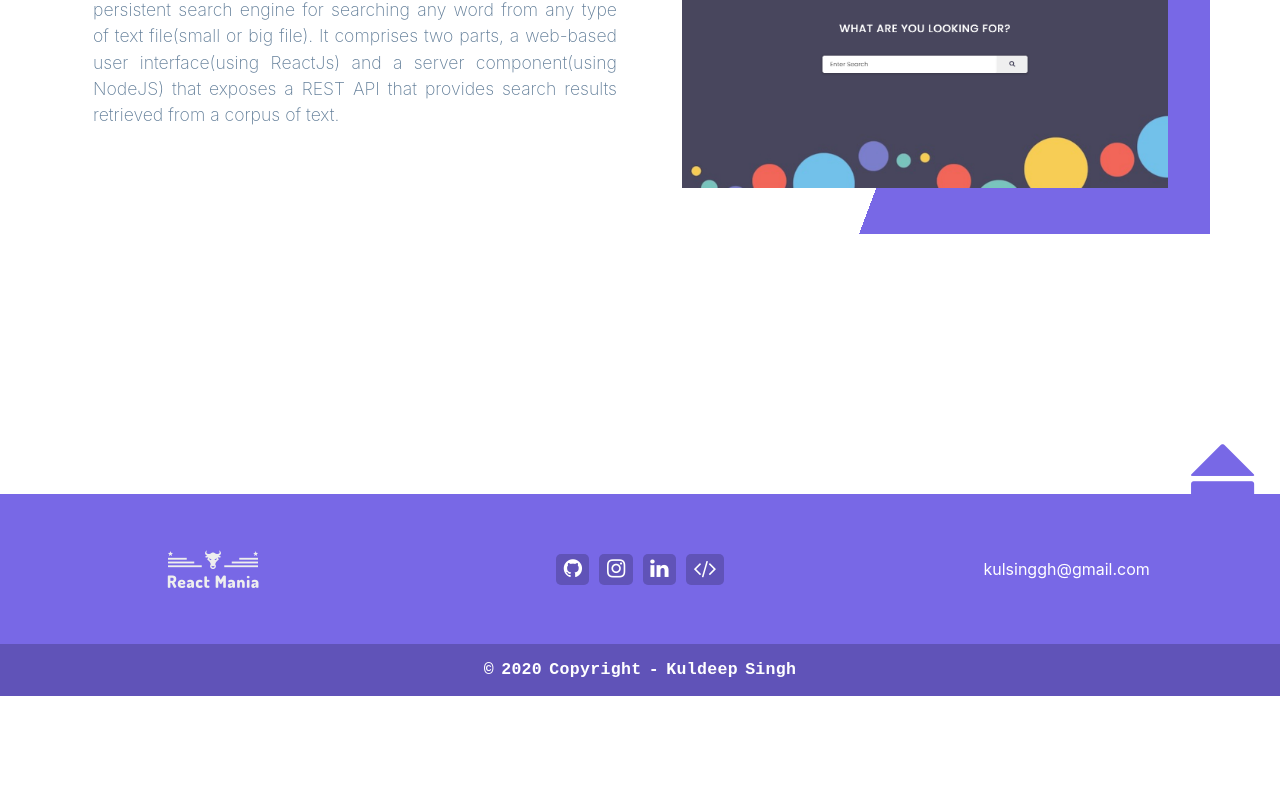
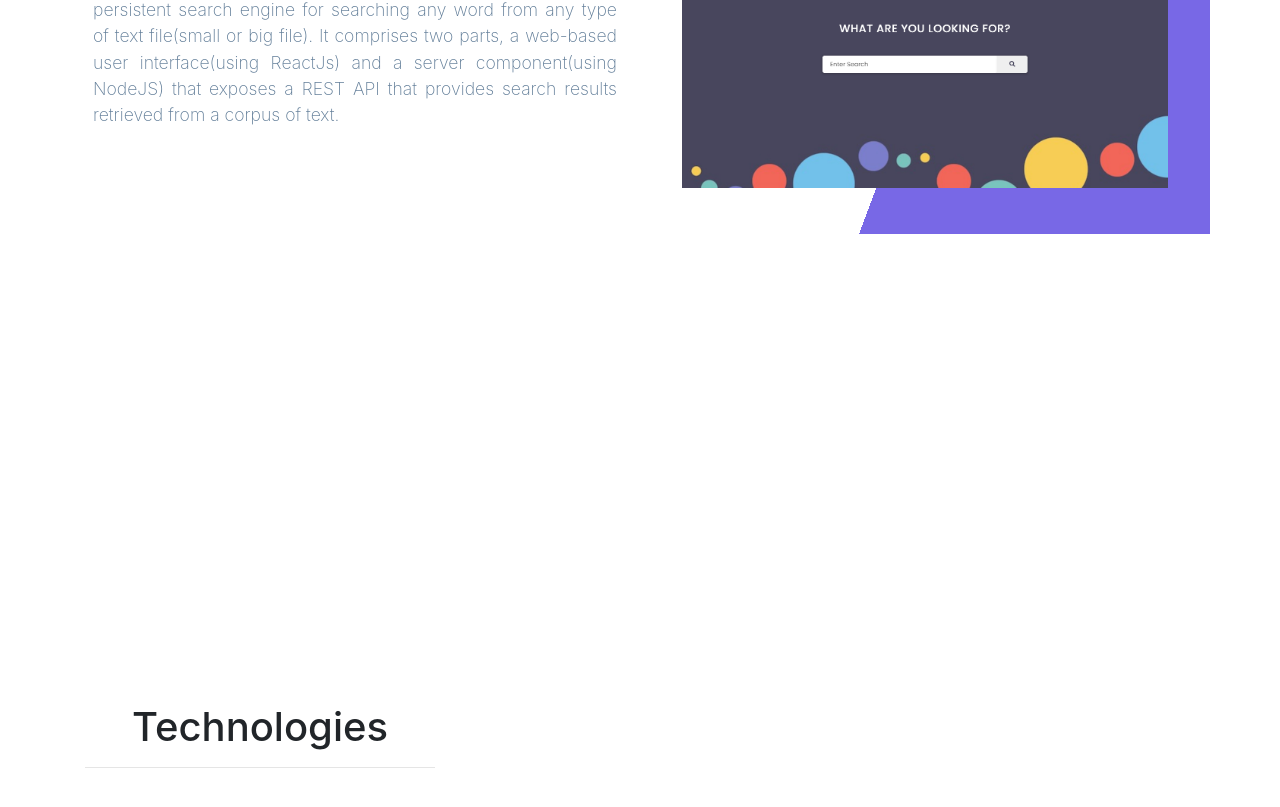
Before and after one commit to Gilpix/React-Projects, a React (Create React App) app: page / in a window 1280 px wide. Shown: the part 1991-2798 px from the top of the page. Before the commit the page ends 2687 px from the top, so only its background shows below. Built offline with nearby package versions, Linux system fonts and the light colour scheme; no server answers.

Commit message:
feat - add new sction 'technologies' on home page with curved background

```diff
--- a/src/components/Home.js
+++ b/src/components/Home.js
@@ -182,6 +182,35 @@ function Home() {
 
 
 
+            {/* Show Technologies Used Section */}
+            <section id='curved-section' className='curved '>
+
+                <svg xmlns="http://www.w3.org/2000/svg" viewBox="0 0 1440 320">
+                    <path fill="#fff" fill-opacity="1" d="M0,64L80,69.3C160,75,320,85,480,106.7C640,128,800,160,960,160C1120,160,1280,128,1360,112L1440,96L1440,0L1360,0C1280,0,1120,0,960,0C800,0,640,0,480,0C320,0,160,0,80,0L0,0Z"></path>
+                </svg>
+
+                <div className='curved-heading w-100'>
+                    <div className='container'>
+                        <div className='row  '>
+
+                            <div className='col-12 col-md-6 col-lg-4 col-xl-4 my-5'>
+                                <h1 className='home-heading-tex w-100'>Technologies</h1>
+                                <hr className='curved-heading-hr'></hr>
+                            </div>
+                        </div>
+                    </div>
+                </div>
+
+
+                <svg xmlns="http://www.w3.org/2000/svg" viewBox="0 0 1440 320"><path fill="#fff" fill-opacity="1" d="M0,64L80,69.3C160,75,320,85,480,106.7C640,128,800,160,960,160C1120,160,1280,128,1360,112L1440,96L1440,320L1360,320C1280,320,1120,320,960,320C800,320,640,320,480,320C320,320,160,320,80,320L0,320Z"></path></svg>
+
+            </section>
+
+
+
+
+
+
         </main >
         <Footer></Footer>
     </>
```
